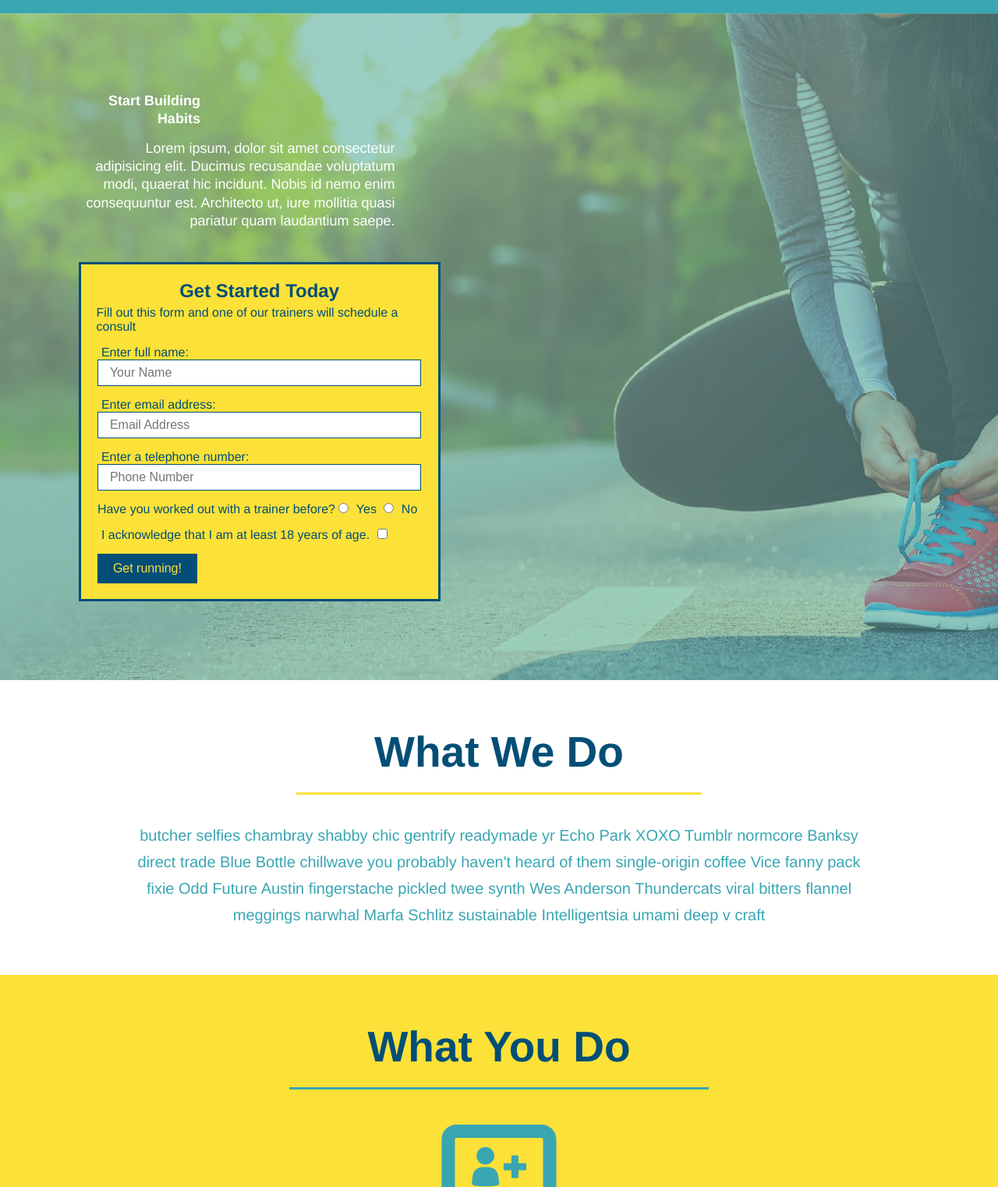
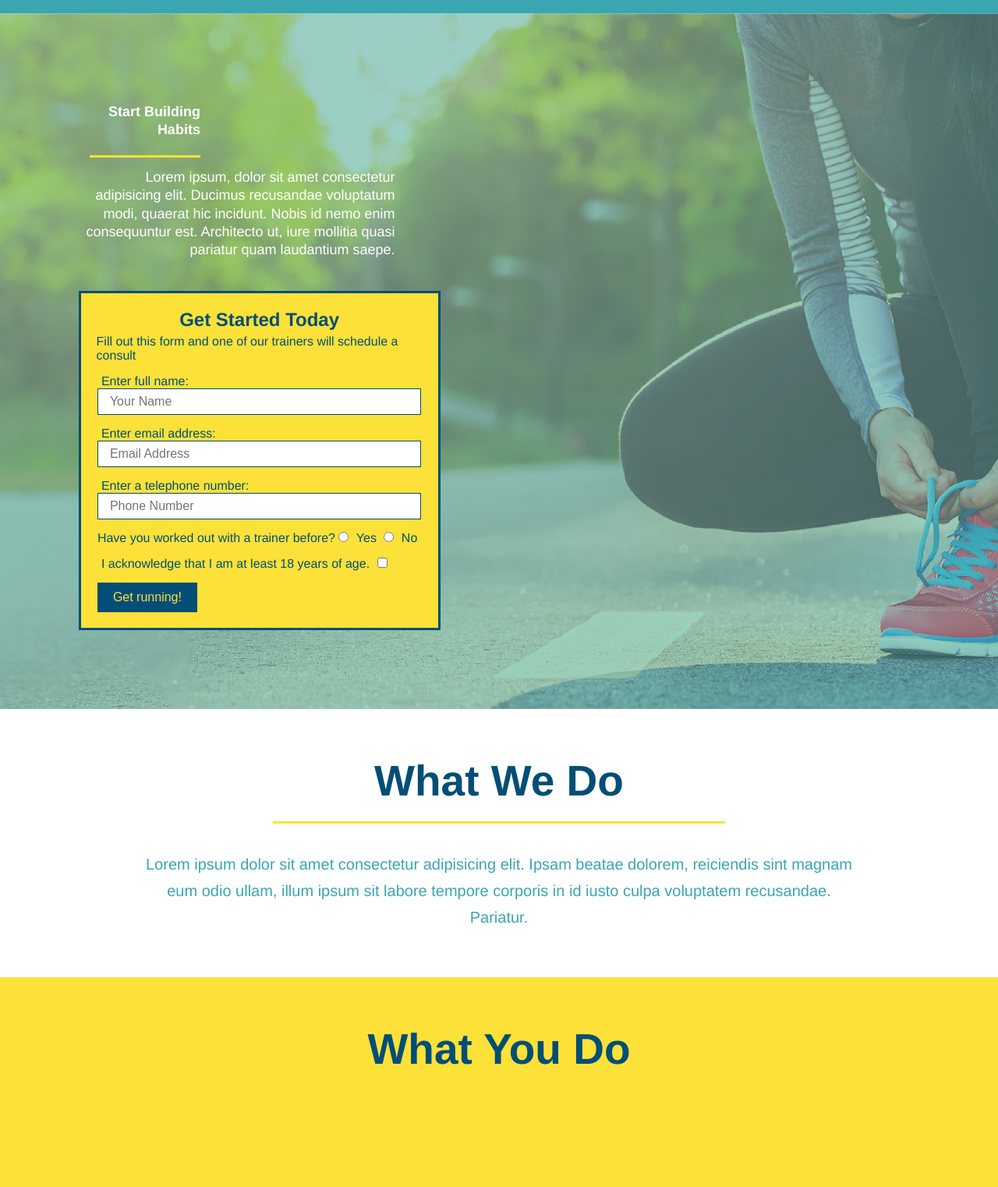
Before and after one commit to slumsd01/run-buddy, a plain HTML site: page index.html in a window 1280 px wide. Shown: the part 65-1587 px from the top of the page at 78% size. Drawn offline with Linux system fonts and the light colour scheme.

Commit message:
center section titles

```diff
--- a/assets/css/style.css
+++ b/assets/css/style.css
@@ -144,20 +144,16 @@ section {
   font-size: 16px;
 }
 
-.intro {
-  text-align: center;
-}
-
 .intro p {
   line-height: 1.7;
   color: #39a6b2;
   width: 80%;
   font-size: 20px;
   margin: 0 auto;
+  text-align: center;
 }
 
 .steps {
-  text-align: center;
   background: #fce138;
 }
 
@@ -188,10 +184,11 @@ section {
 .section-title {
   font-size: 55px;
   color: #024e76;
-  margin-bottom: 35px;
-  padding: 0 100px 20px 100px;
-  display: inline-block;
   border-bottom: 3px solid;
+  padding-bottom: 20px;
+  text-align: center;
+  margin: 0 auto 35px auto;
+  width: 50%;
 }
 
 .primary-border {
@@ -200,10 +197,6 @@ section {
 
 .secondary-border {
   border-color: #39a6b2;
-}
-
-.trainers {
-  text-align: center;
 }
 
 .trainer {
@@ -241,17 +234,8 @@ section {
   line-height: 1.3;
 }
 
-.text-left {
-  text-align: left;
-}
-
-.text-right {
-  text-align: right;
-}
-
 /* REACH OUT STYLES START */
 .contact {
-  text-align: center;
   background: #024e76;
 }
 
@@ -290,4 +274,16 @@ section {
   color: #fce138;
 }
 
-/* REACH OUT STYLES END */
+/* utility styles */
+
+.text-left {
+  text-align: left;
+}
+
+.text-right {
+  text-align: right;
+}
+
+.flex-row {
+  display: flex;
+}
--- a/index.html
+++ b/index.html
@@ -39,10 +39,14 @@
   <!-- hero/jumbotron -->
   <section class="hero">
     <div class="hero-cta">
-      <h2>Start Building Habits</h2>
-          <p>
-            Lorem ipsum, dolor sit amet consectetur adipisicing elit. Ducimus recusandae voluptatum modi, quaerat hic incidunt. Nobis id nemo enim consequuntur est. Architecto ut, iure mollitia quasi pariatur quam laudantium saepe.
-          </p>
+      <div class="flex-row">
+        <h2 class="section-title primary-border">
+          Start Building Habits
+        </h2>
+      </div>
+      <p>
+        Lorem ipsum, dolor sit amet consectetur adipisicing elit. Ducimus recusandae voluptatum modi, quaerat hic incidunt. Nobis id nemo enim consequuntur est. Architecto ut, iure mollitia quasi pariatur quam laudantium saepe.
+      </p>
     </div>
     <div class="hero-form">
       <h3>Get Started Today</h3>
@@ -76,19 +80,25 @@
 
   <!-- "what we do" section -->
   <section id="what-we-do" class="intro">
-    <h2 class="section-title primary-border">What We Do</h2>
-    <p>
-      butcher selfies chambray shabby chic gentrify readymade yr Echo Park XOXO Tumblr normcore Banksy direct trade Blue
-      Bottle chillwave you probably haven't heard of them single-origin coffee Vice fanny pack fixie Odd Future Austin
-      fingerstache pickled twee synth Wes Anderson Thundercats viral bitters flannel meggings narwhal Marfa Schlitz
-      sustainable Intelligentsia umami deep v craft
-    </p>
+    <div class="flex-row">
+      <h2 class="section-title primary-border">
+        What We Do
+      </h2>
+    </div>
+    <div class="flex-row">
+      <p>
+        Lorem ipsum dolor sit amet consectetur adipisicing elit. Ipsam beatae dolorem, reiciendis sint magnam eum odio ullam, illum ipsum sit labore tempore corporis in id iusto culpa voluptatem recusandae. Pariatur.
+      </p>
+    </div>
   </section>
 
   <!-- "what you do" section -->
   <section id="what-you-do" class="steps">
-    <h2 class="section-title secondary-border">What You Do</h2>
-
+    <div class="flex-row">
+      <h2 class="section-title primary-border">
+        What You Do
+      </h2>
+    </div>
     <div>
       <img src="./assets/images/step-1.svg" alt="" />
       <h3>Step 1: <span>Fill Out the Form Above.</span></h3>
@@ -116,7 +126,11 @@
 
   <!-- "meet the trainers" section -->
   <section id="your-trainers" class="trainers">
-    <h2 class="section-title primary-border">Meet The Trainers</h2>
+    <div class="flex-row">
+      <h2 class="section-title primary-border">
+        Meet The Trainers
+      </h2>
+    </div>
     <article class="trainer">
       <img src="./assets/images/trainer-1.jpg" alt="Arron Stephens in his workout clothes, ready to pump iron" />
       <div class="trainer-bio text-left">
@@ -162,7 +176,11 @@
 
   <!-- "reach out" section -->
   <section id="reach-out" class="contact">
-    <h2 class="section-title secondary-border">Reach Out</h2>
+    <div class="flex-row">
+      <h2 class="section-title primary-border">
+        Reach Out
+      </h2>
+    </div>
     <div class="contact-info">
       <iframe
         src="https://www.google.com/maps/embed?pb=!1m18!1m12!1m3!1d3147.1079747227936!2d-120.42364418397035!3d37.92790791110593!2m3!1f0!2f0!3f0!3m2!1i1024!2i768!4f13.1!3m3!1m2!1s0x8090c49129b6ac57%3A0xb56c7eb95a2cd8bd!2sMain%20St%2C%20California%2095327!5e0!3m2!1sen!2sus!4v1616426329495!5m2!1sen!2sus"
```
